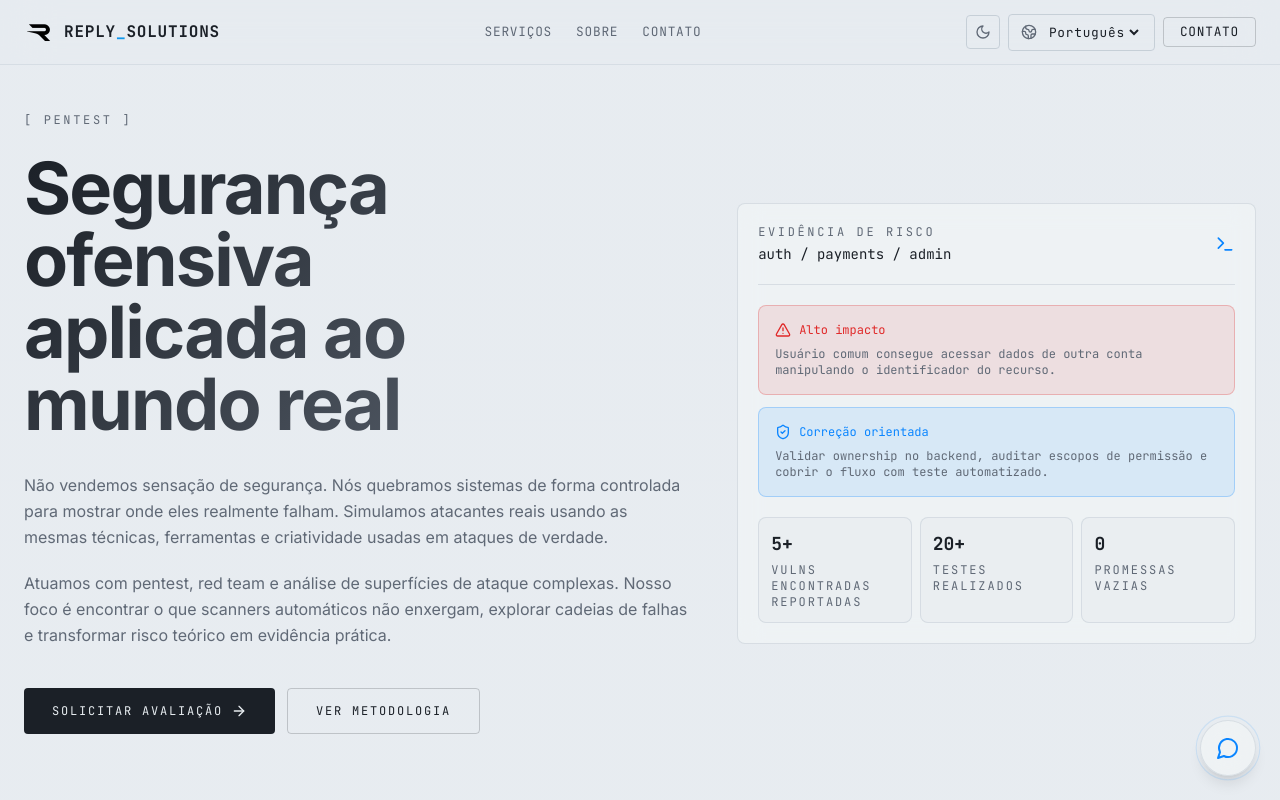
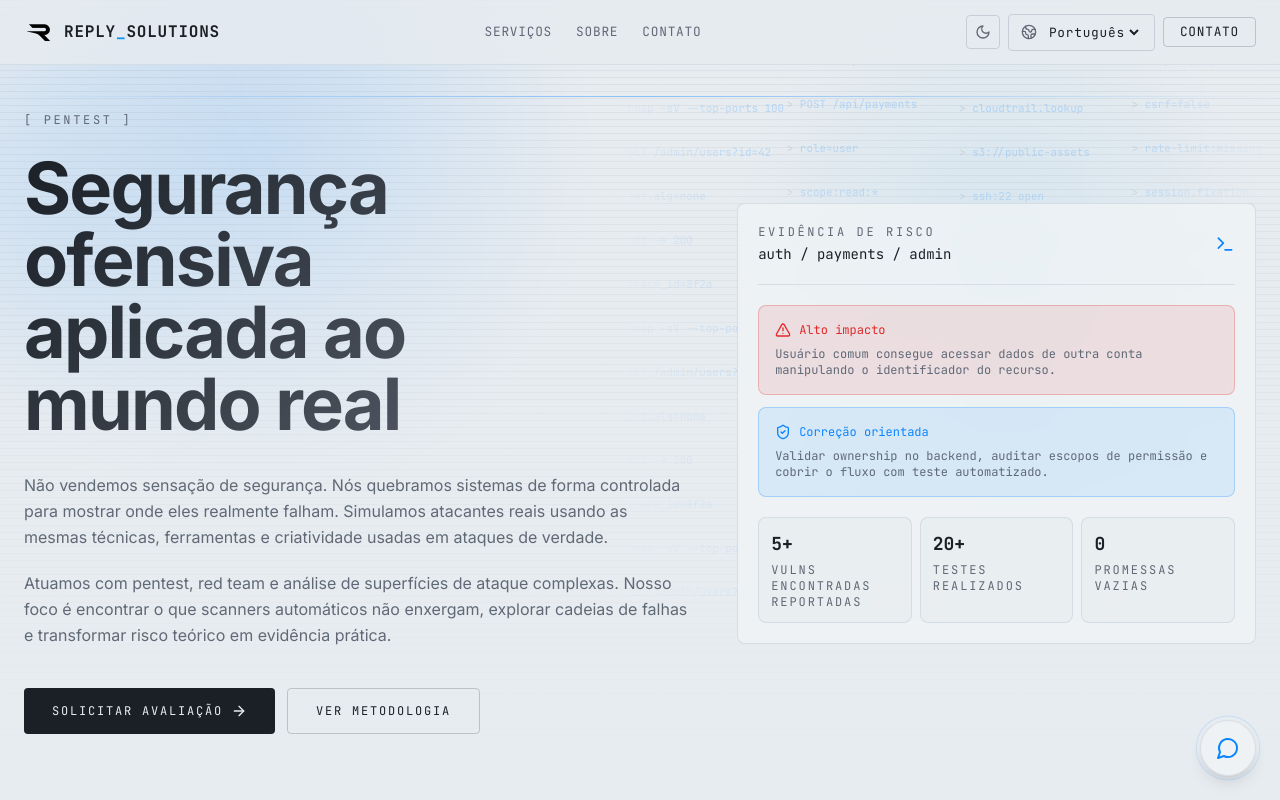
Before and after one commit to replysol/replysol, a Next.js app: page /pentest in a window 1280 px wide. Shown: the top 800 px of the page. Built offline with nearby package versions, Linux system fonts and the light colour scheme.

Commit message:
feat: add pentest hero background

```diff
--- a/src/views/PentestPage.tsx
+++ b/src/views/PentestPage.tsx
@@ -55,6 +55,13 @@ const deliverables = [
   "Reteste dos pontos corrigidos",
 ] as const;
 
+const terminalColumns = [
+  ["nmap -sV --top-ports 100", "GET /admin/users?id=42", "jwt.alg=none", "403 -> 200", "trace_id=8f2a"],
+  ["ffuf -w paths.txt", "POST /api/payments", "role=user", "scope:read:*", "idor_candidate"],
+  ["cloudtrail.lookup", "s3://public-assets", "ssh:22 open", "iam:PassRole", "lateral_path"],
+  ["burp replay", "csrf=false", "rate-limit:missing", "session.fixation", "evidence.zip"],
+] as const;
+
 export default function PentestPageView() {
   const { t } = useI18n();
 
@@ -65,8 +72,32 @@ export default function PentestPageView() {
 
       <main>
         <section className="relative min-h-dvh overflow-hidden border-b border-border/50">
-          <div className="absolute inset-0 bg-grid opacity-25" />
-          <div className="absolute inset-0 bg-gradient-to-b from-background via-background/95 to-background" />
+          <div className="absolute inset-0 bg-grid opacity-20" />
+          <div className="absolute inset-0 bg-[radial-gradient(circle_at_20%_20%,hsl(var(--accent)/0.22),transparent_28%),radial-gradient(circle_at_78%_32%,hsl(var(--glow-secondary)/0.14),transparent_24%),linear-gradient(180deg,hsl(var(--background)/0.72),hsl(var(--background)/0.98))]" />
+          <div className="absolute inset-0 opacity-[0.08] [background-image:linear-gradient(180deg,hsl(var(--foreground))_1px,transparent_1px)] [background-size:100%_7px]" />
+          <div className="absolute inset-x-0 top-24 h-px bg-gradient-to-r from-transparent via-accent/60 to-transparent" />
+          <div className="absolute -left-28 top-24 h-72 w-72 rounded-full border border-accent/20 bg-accent/10 blur-3xl" />
+          <div className="absolute right-0 top-16 hidden h-[70%] w-[52%] overflow-hidden font-mono text-[0.68rem] leading-6 text-accent/45 [mask-image:linear-gradient(90deg,transparent,black_20%,black_76%,transparent)] lg:block">
+            <div className="grid h-full grid-cols-4 gap-6 opacity-70">
+              {terminalColumns.map((column, columnIndex) => (
+                <div
+                  key={column.join("-")}
+                  className={columnIndex % 2 === 0 ? "translate-y-8 space-y-5" : "-translate-y-4 space-y-5"}
+                >
+                  {Array.from({ length: 4 }).map((_, repeatIndex) => (
+                    <div key={`${columnIndex}-${repeatIndex}`} className="space-y-5">
+                      {column.map((line) => (
+                        <p key={`${line}-${repeatIndex}`} className="whitespace-nowrap">
+                          <span className="text-foreground/25">&gt;</span> {line}
+                        </p>
+                      ))}
+                    </div>
+                  ))}
+                </div>
+              ))}
+            </div>
+          </div>
+          <div className="absolute inset-0 bg-gradient-to-b from-background/20 via-background/72 to-background dark:from-background/30 dark:via-background/82" />
           <div className="container hero-shell relative z-10 grid min-h-dvh items-center gap-12 pt-28 lg:grid-cols-[1fr_0.78fr]">
             <motion.div initial={{ opacity: 0, y: 24 }} animate={{ opacity: 1, y: 0 }} transition={{ duration: 0.7 }}>
               <p className="mb-6 eyebrow-label">
```
